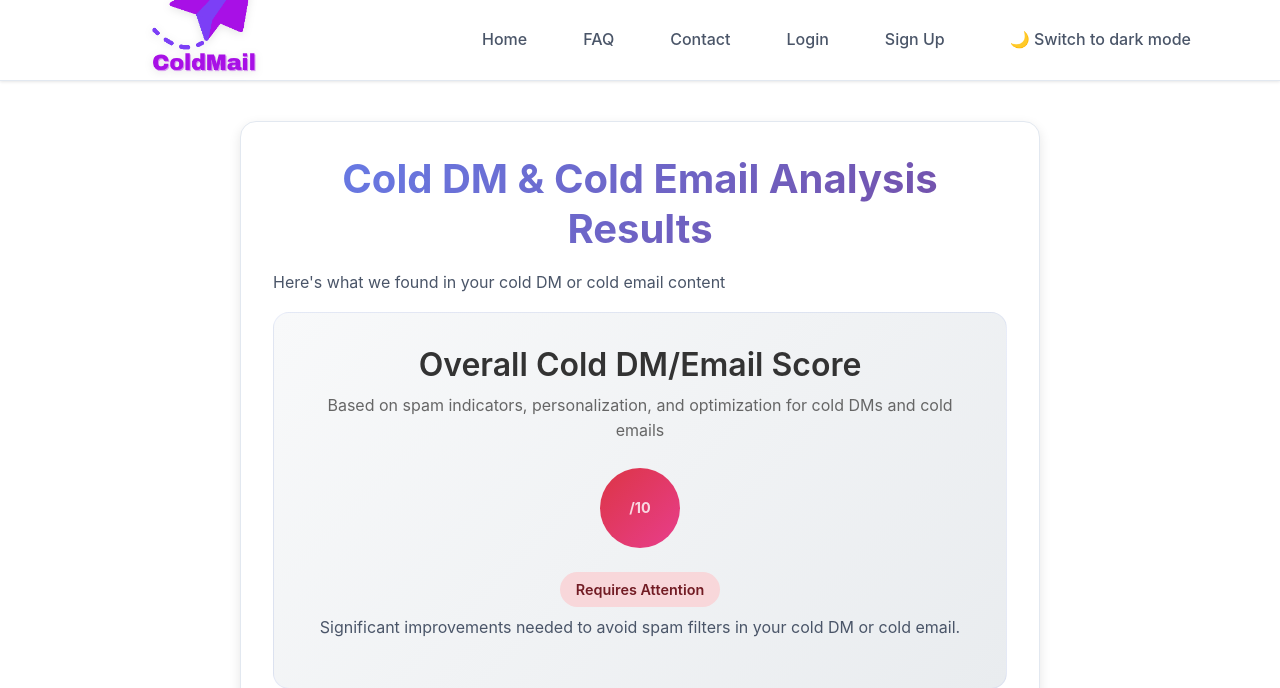
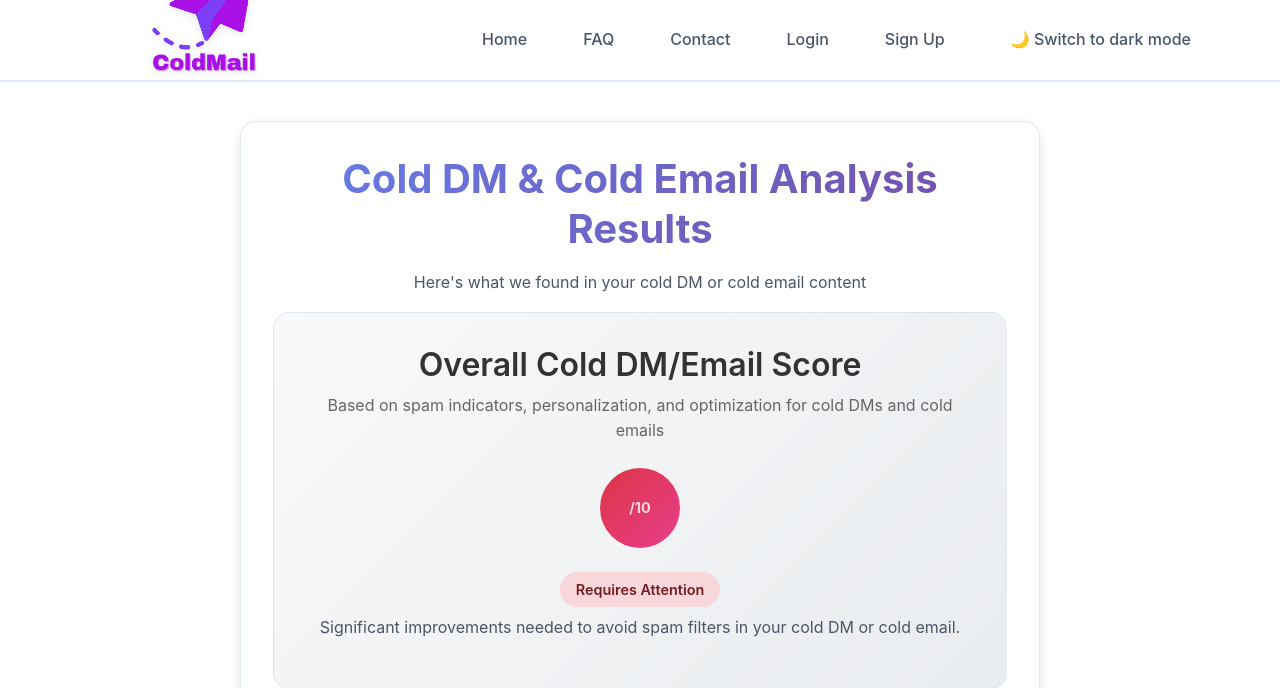
Before and after one commit to SandileGumede/ColdMail-Flask, a Flask app: template templates/result.html in a window 1280 px wide. Shown: the top 688 px of the page. Run offline with Flask 3, Linux system fonts and the light colour scheme; the template is opened without the code that fills it, so the values that code supplies are empty; parts of the project's set-up code (start-up, migrations or seed data) failed here and were passed over.

Commit message:
Updated results

```diff
--- a/templates/result.html
+++ b/templates/result.html
@@ -6,7 +6,7 @@
     <div class="container">
         <div class="results-header">
             <h1>Cold DM & Cold Email Analysis Results</h1>
-            <p>Here's what we found in your cold DM or cold email content</p>
+            <p style="text-align: center;">Here's what we found in your cold DM or cold email content</p>
         </div>
 
         <!-- Overall Score Card -->
```
